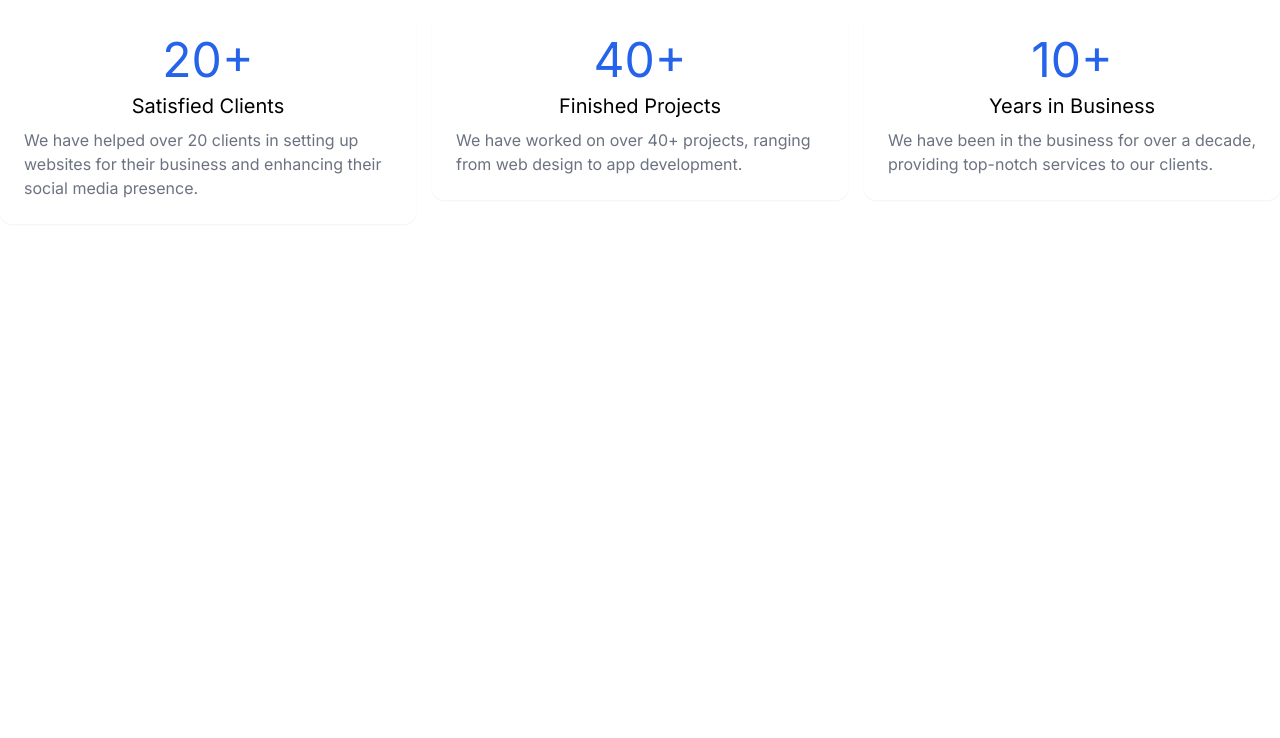
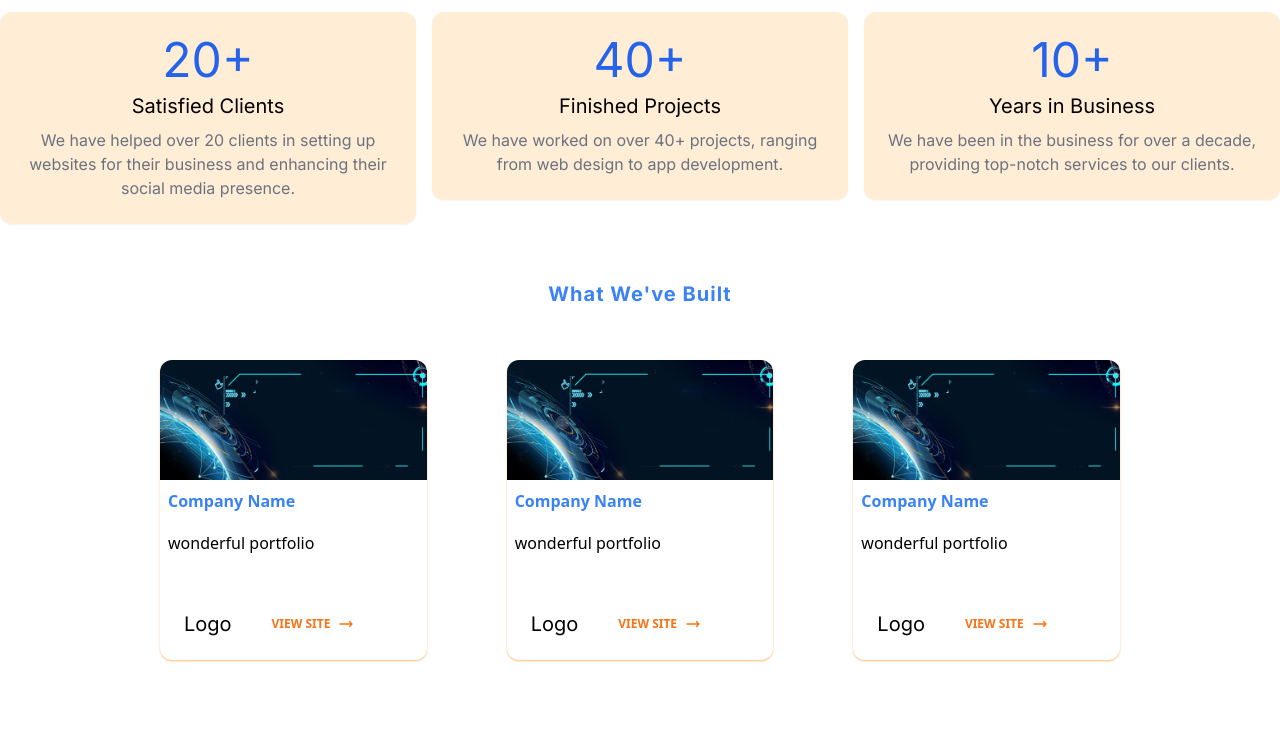
Before and after one commit to abda-torey/okab-portfolio, a Next.js app: page / in a window 1280 px wide. Shown: the part 2120-2858 px from the top of the page. Before the commit the page ends 2360 px from the top, so only its background shows below. Built offline with nearby package versions, Linux system fonts and the light colour scheme.

Commit message:
modified portfolio section

```diff
--- a/app/components/Hero.js
+++ b/app/components/Hero.js
@@ -4,7 +4,7 @@ import Link from "next/link";
 
 const Hero = () => {
   return (
-    <div className="relative h-screen grid md:grid-cols-2 mt-20 space-x-20 sm:grid-cols-1 px-10 transition-all duration-75 ">
+    <div className="relative h-screen grid md:grid-cols-2 mt-20 space-x-20 xs:grid-cols-1 px-10 transition-all duration-75 ">
 
         <div className={` ${styles.heroText} flex flex-col justify-start mt-1 ml-6 order-2`}>
           <h2 className="text-xl font-semibold tracking-tight md:mt-10  lg:text-4xl text-gray-900 mb-3 ">
--- a/app/components/Portfolio.js
+++ b/app/components/Portfolio.js
@@ -1,24 +1,25 @@
 import Link from 'next/link'
-
+import Image from 'next/legacy/image'
 
 const PortfolioCard= () => {
   return (
-    <div class="relative flex max-w-[48rem]  flex-col rounded-xl text-black hover hover:shadow-orange-500 hover:scale-110 bg-clip-border transition-all duration-300 shadow-sm shadow-orange-300">
-        <div class="relative m-0 w-full h-2/5 shrink-0 overflow-hidden rounded-xl rounded-b-none bg-white bg-clip-border">
-            <img
+    <div class="relative flex   flex-col rounded-xl text-black hover hover:shadow-orange-500 hover:scale-110 bg-clip-border transition-all duration-300 shadow-sm shadow-orange-300">
+        <div class=" relative m-0 w-full h-2/5 shrink-0 overflow-hidden rounded-xl rounded-b-none bg-white bg-clip-border">
+            <Image
                 src="/hero.jpeg"
+                layout='fill'
                 alt="img"
                 class=" object-cover"
             />
         </div>
-    <div class="p-6 mb-8">
+    <div class="p-2 mb-8 ">
       <h6 class="mb-4 block font-sans text-base font-semibold capitalize leading-relaxed tracking-normal text-blue-500 antialiased">
         company name
       </h6>
       <p class="mb-8 block font-sans text-base font-normal leading-relaxed text-blac antialiased">
         wonderful portfolio
       </p>
-      <div className='flex gap-4 mt-20 items-center '>
+      <div className=' flex gap-4  items-center mb-20 p-4 '>
         <Link href="" className='inline-block'>
              <p className='text-xl'>Logo</p>
         </Link>
@@ -53,9 +54,9 @@ const PortfolioCard= () => {
 }
 const Portfolio = () => {
     return (
-        <div className=' h-screen flex flex-col items-center m-10 p-10 '>
+        <div className=' h-screen flex flex-col items-center '>
             <h1 className='capitalize  text-xl font-bold tracking-wider pt-10 text-blue-500'>What we've built</h1>
-            <div className="grid grid-cols-1 md:grid-cols-2 lg:grid-cols-3 xl:grid-cols-4 gap-20 py-10  m-3 sm:place-content-stretch">
+            <div className=" w-3/4  grid  md:grid-cols-2 lg:grid-cols-3  gap-20 py-10  m-3 sm:place-content-stretch">
 
                  <PortfolioCard />
                  <PortfolioCard />
--- a/app/components/StatsSection.js
+++ b/app/components/StatsSection.js
@@ -5,7 +5,7 @@ import VisibilitySensor from "react-visibility-sensor";
 
 const StatCard = ({ end, title, description }) => {
   return (
-    <div className="max-w-sm mx-auto bg-white rounded-xl shadow-sm overflow-hidden md:max-w-2xl m-4 p-6">
+    <div className="max-w-sm mx-auto bg-orange-100 rounded-xl shadow-sm overflow-hidden md:max-w-2xl m-4 p-6">
       <div className="text-blue-600 text-5xl mb-2 text-center">
         <CountUp end={end} redraw={true} suffix="+">
           {({ countUpRef, start }) => (
@@ -16,7 +16,7 @@ const StatCard = ({ end, title, description }) => {
         </CountUp>
       </div>
       <div className="text-xl mb-2 text-center">{title}</div>
-      <p className="text-gray-500">{description}</p>
+      <p className="text-gray-500 text-center">{description}</p>
     </div>
   );
 };
--- a/app/components/TrustedBy.js
+++ b/app/components/TrustedBy.js
@@ -3,7 +3,7 @@ export default function TrustedBy() {
       <section className="bg-gray-100 py-12">
         <h2 className="text-2xl  text-center mb-6">Trusted By</h2>
         <div className="flex justify-center space-x-5">
-          <img className="h-18 w-auto" src="/logoehero.png" alt="Client 1" />
+          <img className="h-18 w-auto" src="/logoehero.png"  alt="Client 1" />
           <img className="h-18 w-auto" src="/logoehero.png" alt="Client 2" />
           <img className="h-18 w-auto" src="/logoehero.png" alt="Client 3" />
           {/* Add as many logos as needed */}
--- a/app/page.js
+++ b/app/page.js
@@ -14,7 +14,7 @@ export default function Home() {
       <Services />
       <TrustedBy />
       <StatsSection />
-      {/* <Portfolio/> */}
+      <Portfolio/>
     </>
   );
 }
```
